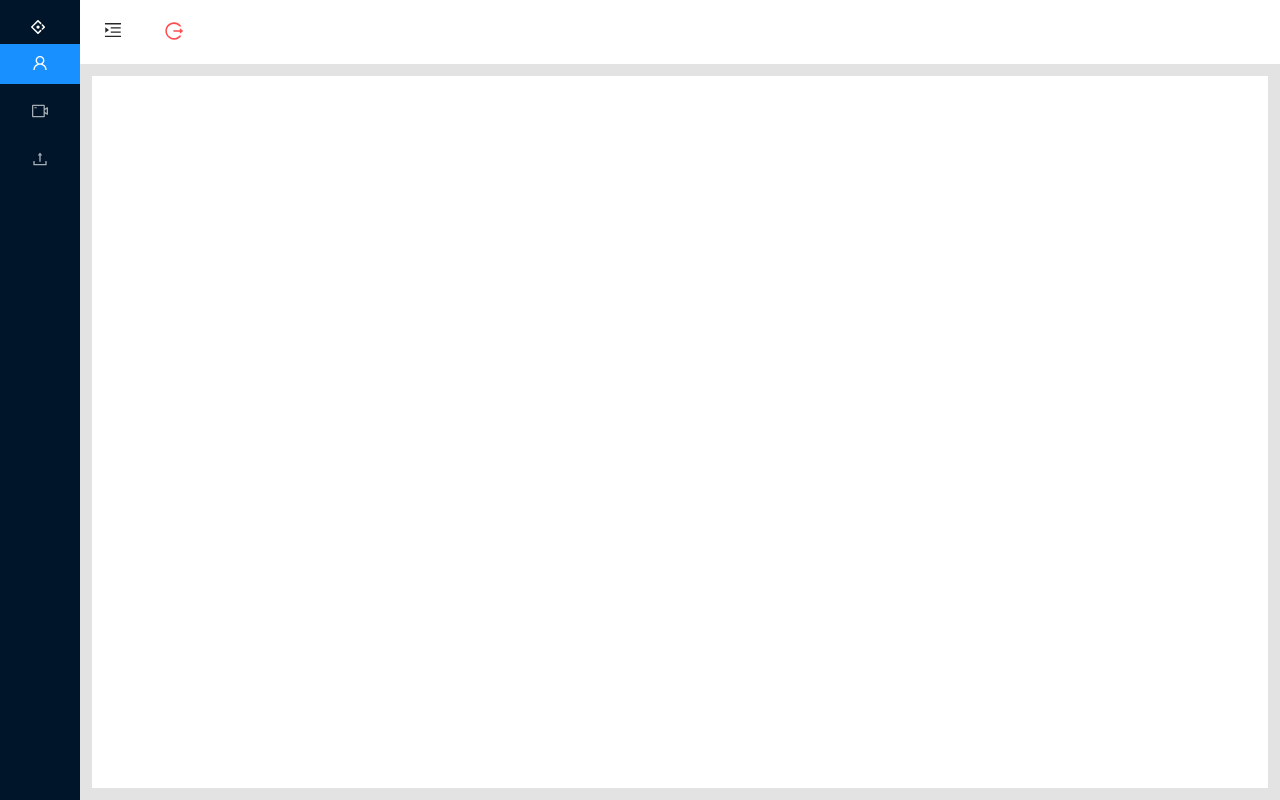
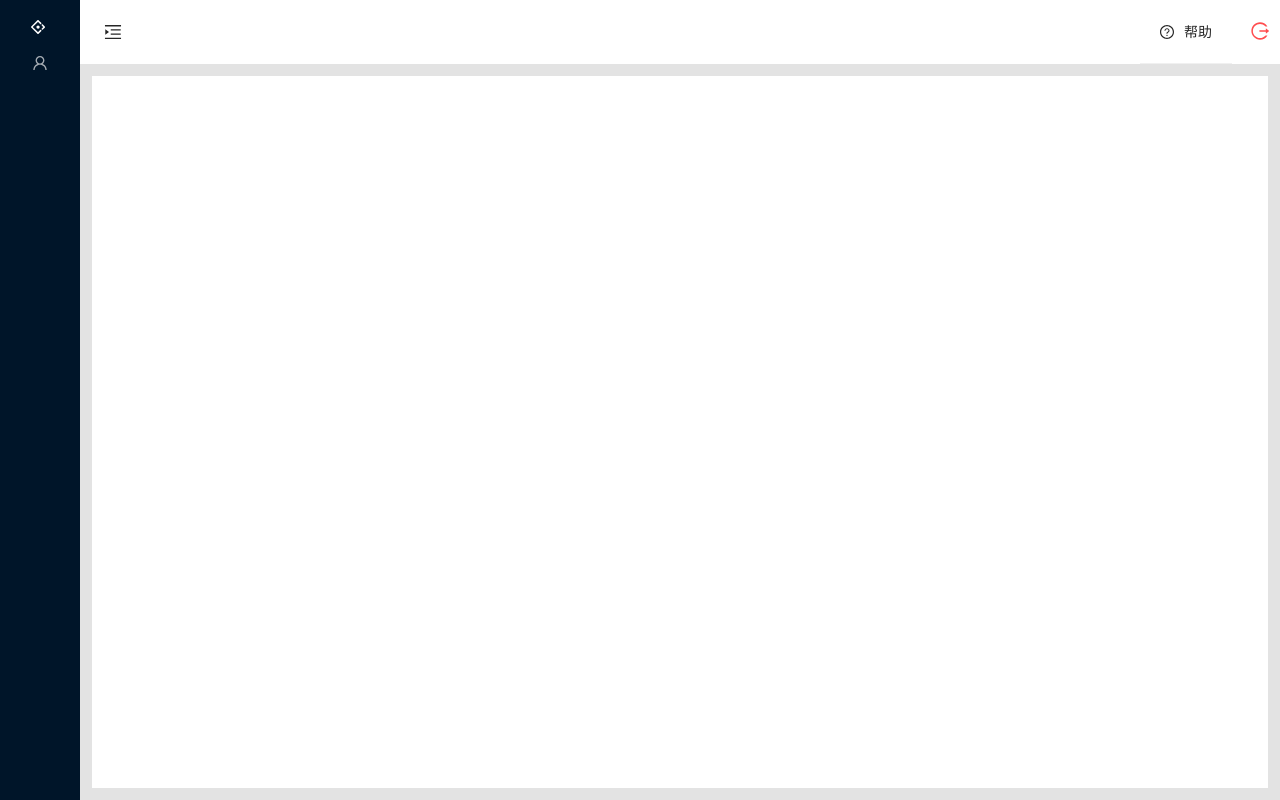
Before and after one commit to richardwang001/richard-react-antd-scaffold, a React (Create React App) app: page /menu in a window 1280 px wide. Built offline with nearby package versions, Linux system fonts and the light colour scheme.

Commit message:
edited readme

```diff
--- a/src/menu/headBar/index.module.scss
+++ b/src/menu/headBar/index.module.scss
@@ -11,6 +11,17 @@
 }
 
 .siteLayoutBackground {
+  display: inline-flex;
+  justify-content: space-between;
   padding: 0;
   background: #fff;
 }
+
+.headContent{
+  display: flex;
+  flex-direction: row;
+  justify-content: flex-end;
+  align-items: center;
+  width:  100%;
+
+}
--- a/src/menu/headBar/index.tsx
+++ b/src/menu/headBar/index.tsx
@@ -1,8 +1,3 @@
-/**
- *@desc
- *@author Richard Wang
- *@date 2022/7/25 12:52
- */
 import style from './index.module.scss';
 import { Header } from 'antd/es/layout/layout';
 import React  from 'react';
@@ -12,10 +7,11 @@ import { RootState } from '../../redux/store';
 import { setSideCollapsed } from '../menuSlice';
 import { Button, Menu, Space, Tooltip } from 'antd';
 import { MenuClickEventProp } from '../index';
+import { headItems } from '../menuConfig';
 
 const HeadBar:React.FC<MenuClickEventProp>=({onMenuClick})=>{
   const menuSate = useSelector((state: RootState) => state.menu);
-  const {sideCollapsed,activeKey} = menuSate;
+  const {sideCollapsed,activeMenuKey} = menuSate;
   const dispatch = useDispatch();
 
   return (
@@ -24,13 +20,13 @@ const HeadBar:React.FC<MenuClickEventProp>=({onMenuClick})=>{
         className: style.trigger,
         onClick: () => dispatch(setSideCollapsed(!sideCollapsed)),
       })}
-      <Space align={'baseline'}>
+      <Space>
         <Menu
         theme="light"
         mode="horizontal"
-        selectedKeys={[activeKey]}
+        selectedKeys={[activeMenuKey]}
         onClick={onMenuClick}
-        // items={headMenuItems}
+        items={headItems}
       />
         <Tooltip title="退出登录">
           <Button size={'large'} type={'text'} icon={<LogoutOutlined/>} danger/>
--- a/src/menu/index.tsx
+++ b/src/menu/index.tsx
@@ -4,24 +4,35 @@
  *@date 2022/7/25 12:18
  */
 import { Layout, MenuProps } from 'antd';
-import React from 'react';
+import React, { useEffect } from 'react';
 import style from './index.module.scss';
 import SideBar from './sideBar';
 import HeadBar from './headBar';
 import MenuContent from './menuContent';
-import { useNavigate } from 'react-router-dom';
+import { useLocation, useNavigate } from 'react-router-dom';
+import { useDispatch } from 'react-redux';
+import { setActiveMenuKey } from './menuSlice';
+import { RoutePathAsMenuKeyEnum } from './menuConfig';
 
 export interface MenuClickEventProp {
-  onMenuClick:MenuProps['onClick']
+  onMenuClick: MenuProps['onClick'];
 }
 
-const CustomMenu:React.FC=()=>{
+const CustomMenu: React.FC = () => {
   const navigate = useNavigate();
+  const path = useLocation().pathname as RoutePathAsMenuKeyEnum;
+  const dispatch = useDispatch();
 
   const onMenuClick: MenuProps['onClick'] = ({ key }) => {
     navigate(key);
+    dispatch(setActiveMenuKey(key as RoutePathAsMenuKeyEnum));
   };
 
+  useEffect(() => {
+    if (path !== RoutePathAsMenuKeyEnum.Default) {
+      dispatch(setActiveMenuKey(path));
+    }
+  }, [path]);
 
   return (
     <Layout className={style.mainLayout}>
@@ -32,6 +43,6 @@ const CustomMenu:React.FC=()=>{
       </Layout>
     </Layout>
   );
-}
+};
 
 export default CustomMenu;
--- a/src/menu/menuConfig.tsx
+++ b/src/menu/menuConfig.tsx
@@ -1,38 +1,70 @@
+/**
+ * @desc 菜单内部配置文件，配置侧栏和头部菜单，配置菜单目录下的子路由
+ */
+
+import { ItemType } from 'antd/lib/menu/hooks/useItems';
+import { UserOutlined,QuestionCircleOutlined } from '@ant-design/icons';
+import React from 'react';
+
 /**
  * @desc 所有的路由路径
- * @property Login 登录页面路径
- * @property Help 帮助页面路径
- * @property ImportUsers 导入IM用户的页面路径
  */
-
 export enum RoutePathAsMenuKeyEnum {
+  Default = '/',
   Login = '/login',
+  Logout = '/logout',
   Menu = '/menu',
   Help = '/menu/help',
-  ImportUsers = '/menu/import_users'
+  ImportUsers = '/menu/import_users',
 }
 
 /**
  * @desc 侧板和头部菜单的标题，对应着路由路径
  */
 export const MenuItemTitle: { [k in RoutePathAsMenuKeyEnum]: string } = {
+  '/': '',
   '/login': '登录',
+  '/logout': '退出登录',
   '/menu' : '',
   '/menu/help': '帮助',
-  '/menu/import_users': '导入用户'
+  '/menu/import_users': '用户'
 };
 
 /**
- * @desc 路由配置
+ * @desc 菜单目录下的子路由配置
  */
 export const childRouteConfig: { path: RoutePathAsMenuKeyEnum, element: JSX.Element }[] = [
   {
     path: RoutePathAsMenuKeyEnum.Help,
-    element: <h1>帮助页，正在开发中，敬请期待！</h1>
+    element: <h1>{MenuItemTitle[RoutePathAsMenuKeyEnum.Help]}页，正在开发中，敬请期待！</h1>
   },
   {
     path: RoutePathAsMenuKeyEnum.ImportUsers,
-    element: <h1>导入用户页，正在开发中，敬请期待！</h1>
+    element: <h1>{MenuItemTitle[RoutePathAsMenuKeyEnum.ImportUsers]}页，正在开发中，敬请期待！</h1>
   },
 
 ];
+
+/**
+ * @desc 侧栏菜单
+ */
+export const sideItems: ItemType[] = [
+  {
+    key:RoutePathAsMenuKeyEnum.ImportUsers,
+    icon: <UserOutlined />,
+    label:MenuItemTitle[RoutePathAsMenuKeyEnum.ImportUsers]
+  },
+
+];
+
+/**
+ * @desc 头部菜单
+ */
+export const headItems: ItemType[] = [
+  {
+    key:RoutePathAsMenuKeyEnum.Help,
+    icon: <QuestionCircleOutlined />,
+    label:MenuItemTitle[RoutePathAsMenuKeyEnum.Help]
+  },
+
+];
--- a/src/menu/menuSlice.tsx
+++ b/src/menu/menuSlice.tsx
@@ -1,30 +1,34 @@
 /**
- *@desc
+ *@desc 关于菜单的全局变量，控制侧栏的展开收起，控制当前选中的菜单项目
  *@author Richard Wang
- *@date 2022/7/25 13:36
+ *@date 2022年11月14日11:25:05
  */
-import { createSlice } from '@reduxjs/toolkit'
-import type { PayloadAction } from '@reduxjs/toolkit'
+import { createSlice, PayloadAction } from '@reduxjs/toolkit';
+import { RoutePathAsMenuKeyEnum } from './menuConfig';
 
 interface MenuState {
-  sideCollapsed:boolean,
-  activeKey:string
+  sideCollapsed: boolean,
+  activeMenuKey: RoutePathAsMenuKeyEnum
 }
 
 const initialState: MenuState = {
-  activeKey: '',
-  sideCollapsed:true
-}
+  activeMenuKey: RoutePathAsMenuKeyEnum.ImportUsers,
+  sideCollapsed: true
+};
 
 export const menuSlice = createSlice({
   name: 'menu',
   initialState,
-  reducers:{
-    setSideCollapsed:(state, action: PayloadAction<boolean>) => {
+  reducers: {
+    setSideCollapsed: (state, action: PayloadAction<boolean>) => {
       state.sideCollapsed = action.payload;
     },
+    setActiveMenuKey: (state, action: PayloadAction<RoutePathAsMenuKeyEnum>) => {
+      state.activeMenuKey = action.payload;
+    },
+
   }
 });
 
-export const {setSideCollapsed} = menuSlice.actions;
+export const { setSideCollapsed,setActiveMenuKey } = menuSlice.actions;
 export default menuSlice.reducer;
--- a/src/menu/sideBar/index.tsx
+++ b/src/menu/sideBar/index.tsx
@@ -1,8 +1,3 @@
-/**
- *@desc
- *@author Richard Wang
- *@date 2022/7/25 12:20
- */
 import React from 'react';
 import { Menu, Space } from 'antd';
 import { AntDesignOutlined, UploadOutlined, UserOutlined, VideoCameraOutlined } from '@ant-design/icons';
@@ -10,41 +5,27 @@ import Sider from 'antd/es/layout/Sider';
 import { useSelector } from 'react-redux';
 import { RootState } from '../../redux/store';
 import { MenuClickEventProp } from '../index';
+import { sideItems } from '../menuConfig';
 
 const SideBar:React.FC<MenuClickEventProp>=({onMenuClick})=>{
   const menuSate = useSelector((state: RootState) => state.menu);
-  const collapsed = menuSate.sideCollapsed;
+  const { sideCollapsed, activeMenuKey} = menuSate;
 
   return (
-    <Sider trigger={null} collapsible collapsed={collapsed}>
+    <Sider trigger={null} collapsible collapsed={sideCollapsed}>
       <Space size='small' direction='horizontal' style={{
         width:'100%',overflowX:'hidden',transform:'translateY(7px)',height:40
       }}>
         &nbsp;&nbsp;&nbsp;&nbsp;&nbsp;&nbsp;
         <AntDesignOutlined style={{color:'white'}}/>
-        <h3 style={{display:collapsed?'none':'',color:'white',wordBreak:'keep-all'}}>一个标题XXXXXX</h3>
+        <h3 style={{display:sideCollapsed?'none':'',color:'white',wordBreak:'keep-all'}}>一个标题XXXXXX</h3>
       </Space>
       <Menu
         theme="dark"
         mode="inline"
-        defaultSelectedKeys={['1']}
-        items={[
-          {
-            key: '1',
-            icon: <UserOutlined />,
-            label: 'nav 1',
-          },
-          {
-            key: '2',
-            icon: <VideoCameraOutlined />,
-            label: 'nav 2',
-          },
-          {
-            key: '3',
-            icon: <UploadOutlined />,
-            label: 'nav 3',
-          },
-        ]}
+        selectedKeys={[activeMenuKey]}
+        items={sideItems}
+        onClick={onMenuClick}
       />
     </Sider>
   );
--- a/src/redux/store.ts
+++ b/src/redux/store.ts
@@ -1,9 +1,3 @@
-/**
- *@desc
- *@author Richard Wang
- *@date 2022/7/25 13:31
- */
-
 import { configureStore } from '@reduxjs/toolkit'
 import menuReducer from '../menu/menuSlice'
 
```
Also changed, not shown: 1 other file (tests, documents, lock files or other folders).
